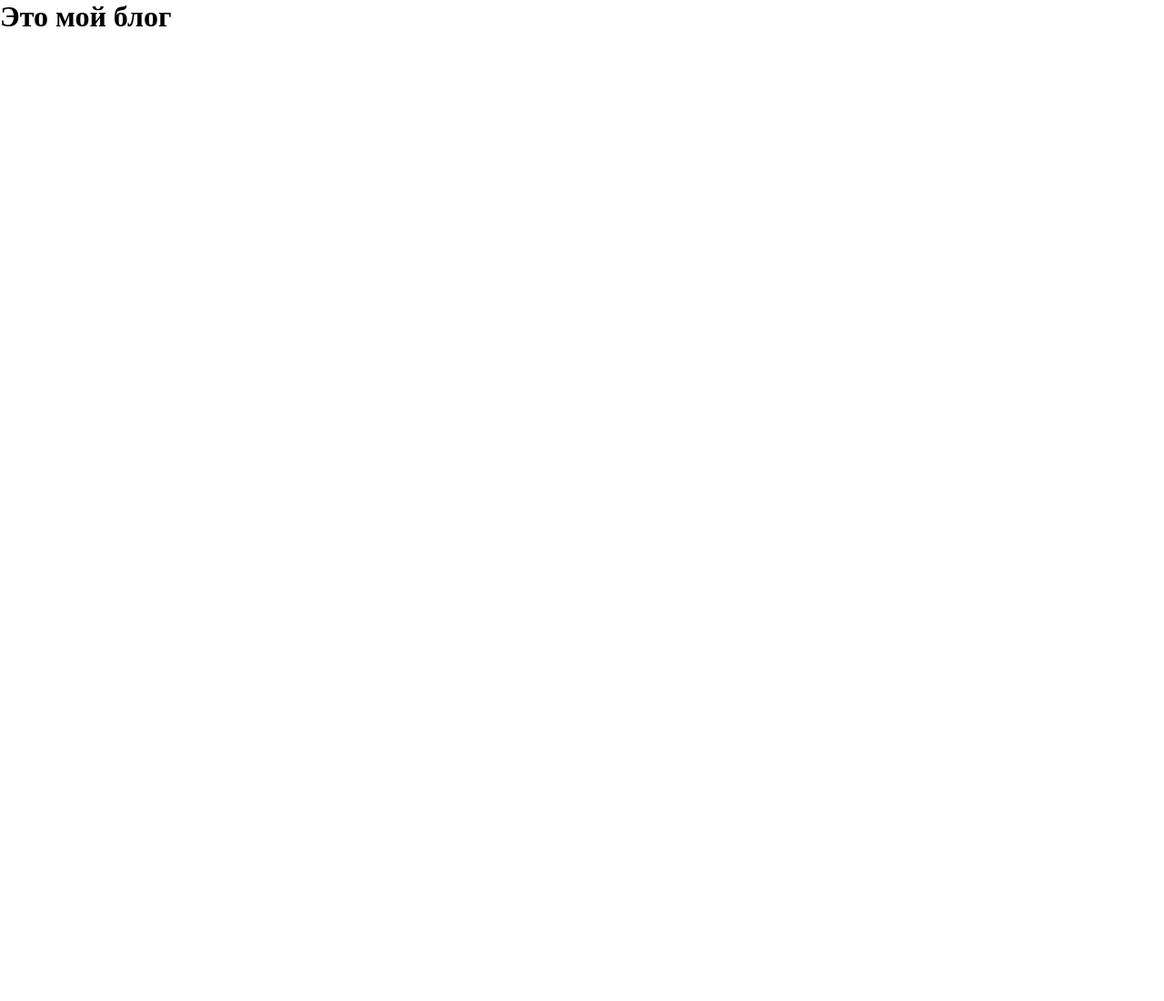
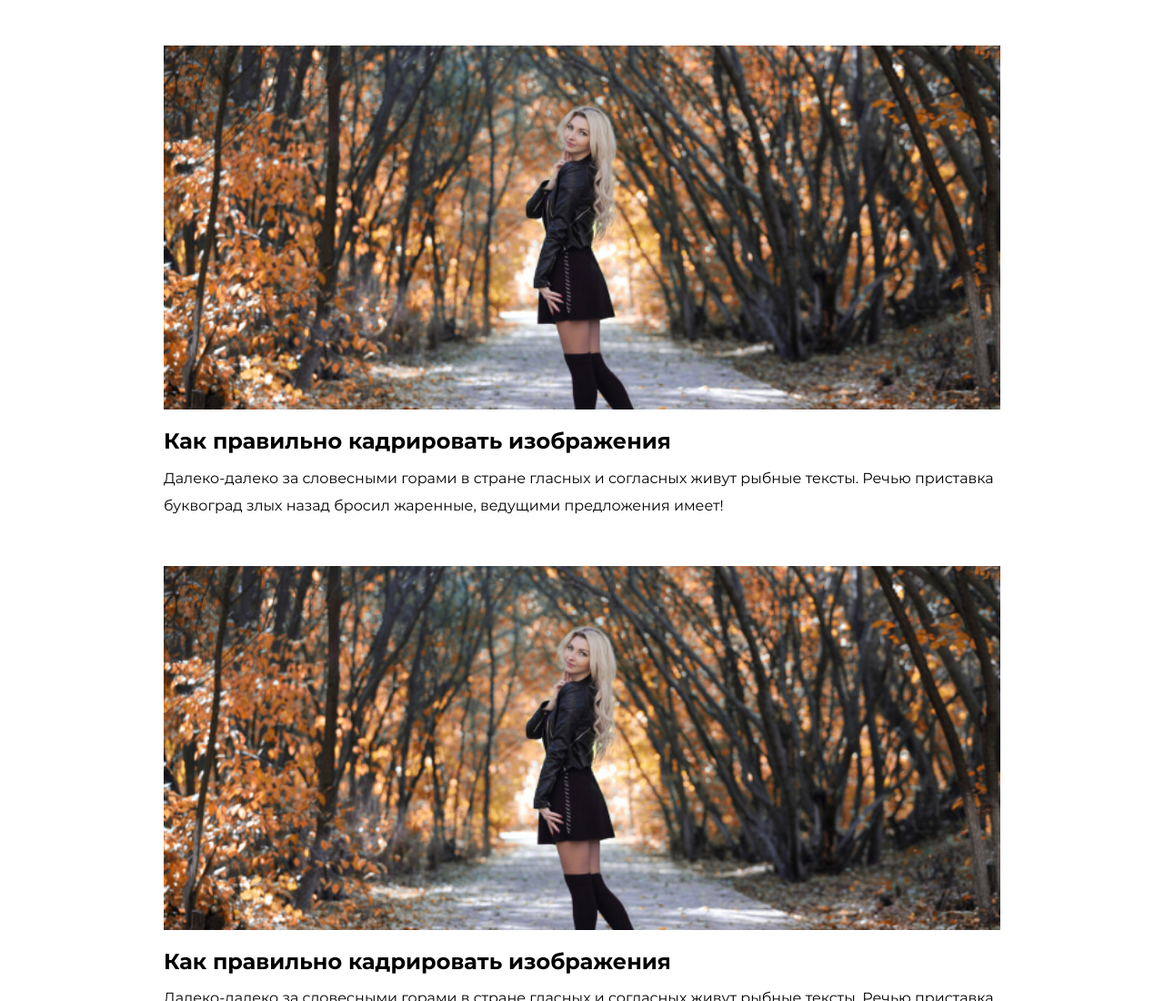
Before and after one commit to ilchenkovladislav/photograph, a website: page src/blog.html in a window 1280 px wide. Shown: the top 1100 px of the page at 91% size. Before the commit the page ends 800 px from the top, so only its background shows below. Drawn offline with nearby package versions, Linux system fonts and the light colour scheme; files that its build step writes are made by us from their sources.

Commit message:
добавил отдельную страницу блога

```diff
--- a/src/blog.html
+++ b/src/blog.html
@@ -1,5 +1,5 @@
 <!DOCTYPE html>
-<html lang="ru">
+<html class="page" lang="ru">
 <head>
     <meta charset="UTF-8">
     <meta http-equiv="X-UA-Compatible" content="IE=edge">
@@ -7,7 +7,33 @@
     <title>Блог Юлии Александровой</title>
     <link rel="stylesheet" href="css/style.min.css">
 </head>
-<body>
-    <h1>Это мой блог</h1>
+<body class="page__body">
+    <section class="page-blog">
+        <div class="page-blog__container">
+            <ul class="page-blog__list">
+                <li class="page-blog__item">
+                    <a href="article.html" class="page-blog__link">
+                        <img src="img/portfolio2.jpg" width="960" height="400" alt="" class="page-blog__img">
+                        <h2 class="page-blog__title">Как правильно кадрировать изображения</h2>
+                        <p class="page-blog__description">Далеко-далеко за словесными горами в стране гласных и согласных живут рыбные тексты. Речью приставка буквоград злых назад бросил жаренные, ведущими предложения имеет!</p>
+                    </a>
+                </li>
+                <li class="page-blog__item">
+                    <a href="article.html" class="page-blog__link">
+                        <img src="img/portfolio2.jpg" width="960" height="400" alt="" class="page-blog__img">
+                        <h2 class="page-blog__title">Как правильно кадрировать изображения</h2>
+                        <p class="page-blog__description">Далеко-далеко за словесными горами в стране гласных и согласных живут рыбные тексты. Речью приставка буквоград злых назад бросил жаренные, ведущими предложения имеет!</p>
+                    </a>
+                </li>
+                <li class="page-blog__item">
+                    <a href="article.html" class="page-blog__link">
+                        <img src="img/portfolio2.jpg" width="960" height="400" alt="" class="page-blog__img">
+                        <h2 class="page-blog__title">Как правильно кадрировать изображения</h2>
+                        <p class="page-blog__description">Далеко-далеко за словесными горами в стране гласных и согласных живут рыбные тексты. Речью приставка буквоград злых назад бросил жаренные, ведущими предложения имеет!</p>
+                    </a>
+                </li>
+            </ul>
+        </div>
+    </section>
 </body>
 </html>
--- /dev/null
+++ b/src/scss/blocks/page-blog.scss
@@ -0,0 +1,58 @@
+.page-blog {
+    padding: 50px 0;
+}
+
+.page-blog__container {
+    padding: 0 20px;
+
+    @media (min-width: 768px) {
+        width: 640px;
+        margin: 0 auto;
+    }
+
+    @media (min-width: 1200px) {
+        width: 960px;
+    }
+}
+
+.page-blog__link {
+    display: block;
+    text-decoration: none;
+    color: $text-black;
+    transition: .5s;
+}
+
+
+.page-blog__link:hover {
+    transform: scale(1.03);
+    transition: .5s;
+}
+
+.page-blog__list {
+    list-style: none;
+    display: grid;
+    row-gap: 50px;
+}
+
+.page-blog__img {
+    object-fit: cover;
+    width: 100%;
+    height: 200px;
+
+    @media (min-width: 768px) {
+        height: 400px;
+    }
+}
+
+.page-blog__title {
+    margin-top: 10px;
+    font-size: 20px;
+
+    @media (min-width: 768px) {
+        font-size: 24px;
+    }
+}
+
+.page-blog__description {
+    margin-top: 10px;
+}
--- a/src/scss/style.scss
+++ b/src/scss/style.scss
@@ -12,3 +12,4 @@
 @import "./blocks/about.scss";
 @import "./blocks/blog.scss";
 @import "./blocks/contacts.scss";
+@import "./blocks/page-blog.scss";
```
